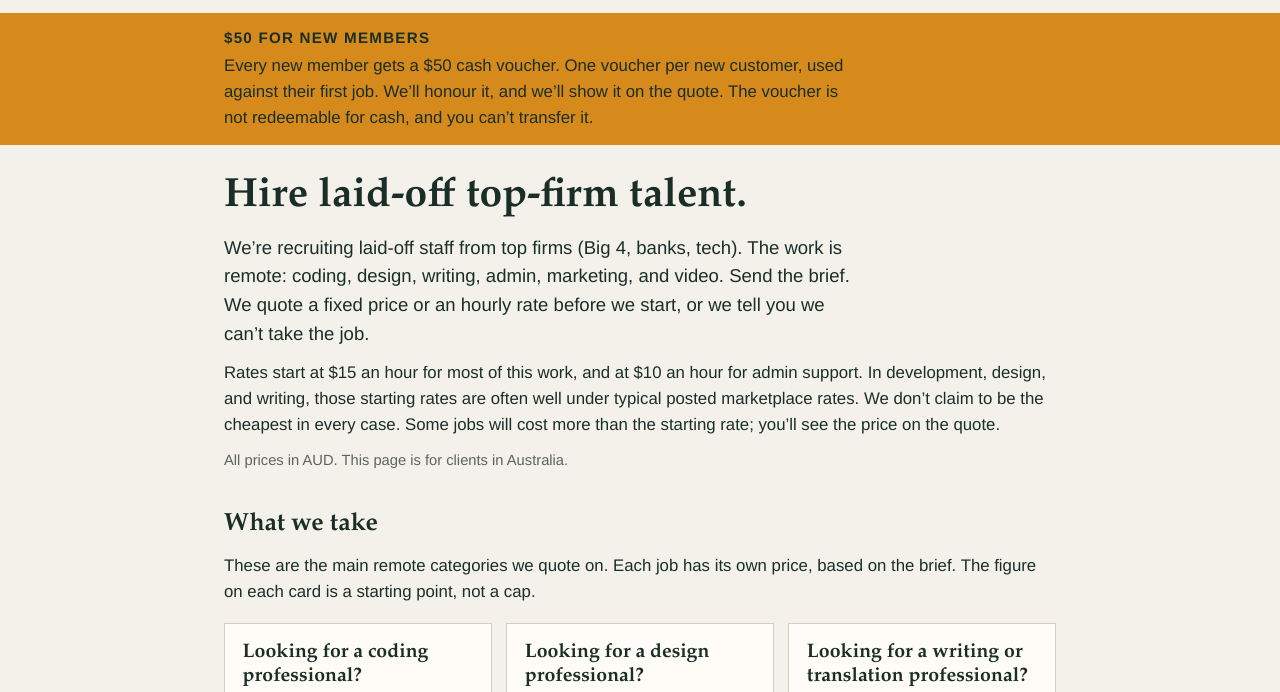
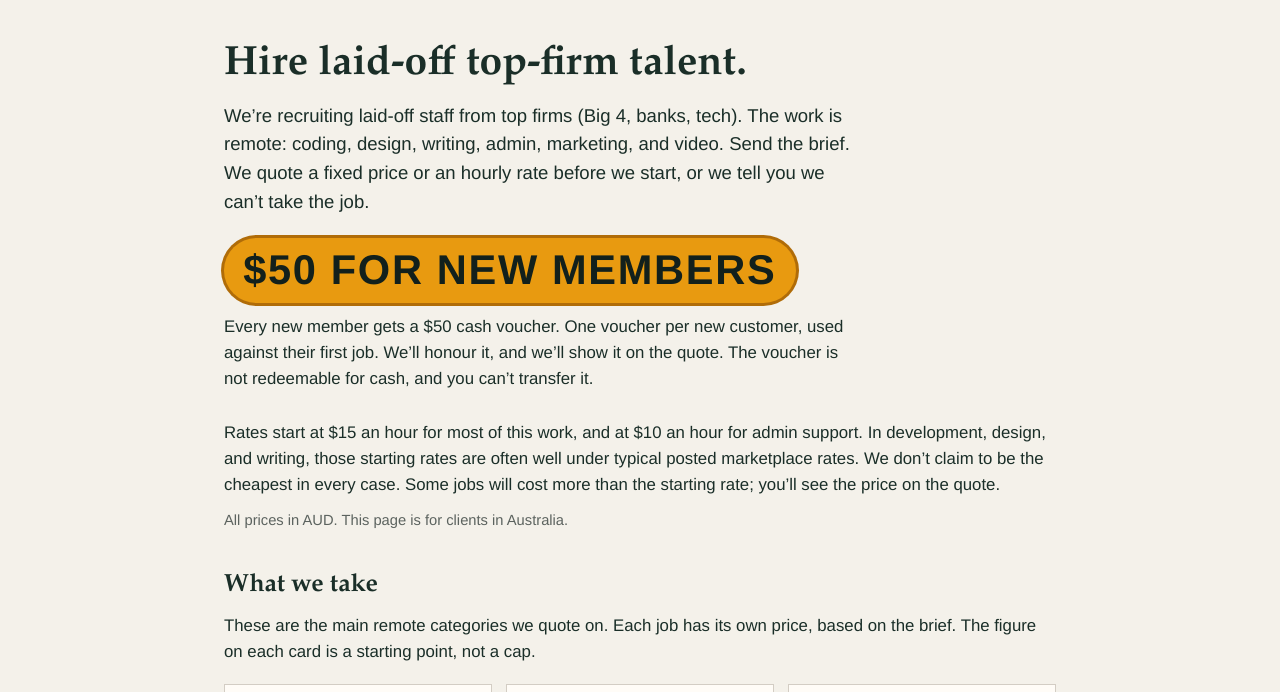
Before and after one commit to todanley/afterrole, a plain HTML site: page index.html in a window 1280 px wide. Shown: the part 57-749 px from the top of the page. Drawn offline with Linux system fonts and the light colour scheme.

Commit message:
Enlarge the $50 new-member highlight in the hero.

```diff
--- a/index.html
+++ b/index.html
@@ -54,20 +54,28 @@
     h3 { font-size: 1.22rem; margin: 0 0 0.35rem; }
     p { margin: 0.7rem 0; }
     .lede { font-size: 1.16rem; max-width: 40rem; }
-    .voucher-banner {
-      background: var(--amber);
-      color: var(--ink);
-      padding: 0.8rem 0 0.9rem;
+    .voucher-hero {
+      margin: 1.35rem 0 1.75rem;
     }
-    .voucher-banner .kicker {
+    .voucher-hero .kicker {
+      display: inline-block;
+      box-sizing: border-box;
+      max-width: 100%;
       margin: 0;
-      font-size: 0.95rem;
+      background: #E89A10;
+      color: #12201C;
+      font-size: clamp(1.6rem, 6.4vw, 2.6rem);
       font-weight: 800;
-      letter-spacing: 0.08em;
+      letter-spacing: 0.04em;
       text-transform: uppercase;
+      line-height: 1.15;
+      text-align: center;
+      padding: 0.5rem 1.2rem 0.55rem;
+      border-radius: 999px;
+      box-shadow: 0 0 0 3px #B06C08;
     }
-    .voucher-banner .terms {
-      margin: 0.2rem 0 0;
+    .voucher-hero .terms {
+      margin: 0.7rem 0 0;
       max-width: 40rem;
     }
     .grid {
@@ -158,15 +166,13 @@
       </nav>
     </div>
   </header>
-  <aside class="voucher-banner" id="credit">
-    <div class="wrap">
-      <p class="kicker">$50 for new members</p>
-      <p class="terms">Every new member gets a $50 cash voucher. One voucher per new customer, used against their first job. We’ll honour it, and we’ll show it on the quote. The voucher is not redeemable for cash, and you can’t transfer it.</p>
-    </div>
-  </aside>
   <main id="top" class="wrap">
     <h1>Hire laid-off top-firm talent.</h1>
     <p class="lede">We’re recruiting laid-off staff from top firms (Big 4, banks, tech). The work is remote: coding, design, writing, admin, marketing, and video. Send the brief. We quote a fixed price or an hourly rate before we start, or we tell you we can’t take the job.</p>
+    <div class="voucher-hero" id="credit">
+      <p class="kicker">$50 FOR NEW MEMBERS</p>
+      <p class="terms">Every new member gets a $50 cash voucher. One voucher per new customer, used against their first job. We’ll honour it, and we’ll show it on the quote. The voucher is not redeemable for cash, and you can’t transfer it.</p>
+    </div>
     <p>Rates start at $15 an hour for most of this work, and at $10 an hour for admin support. In development, design, and writing, those starting rates are often well under typical posted marketplace rates. We don’t claim to be the cheapest in every case. Some jobs will cost more than the starting rate; you’ll see the price on the quote.</p>
     <p class="fine">All prices in AUD. This page is for clients in Australia.</p>
 
```
